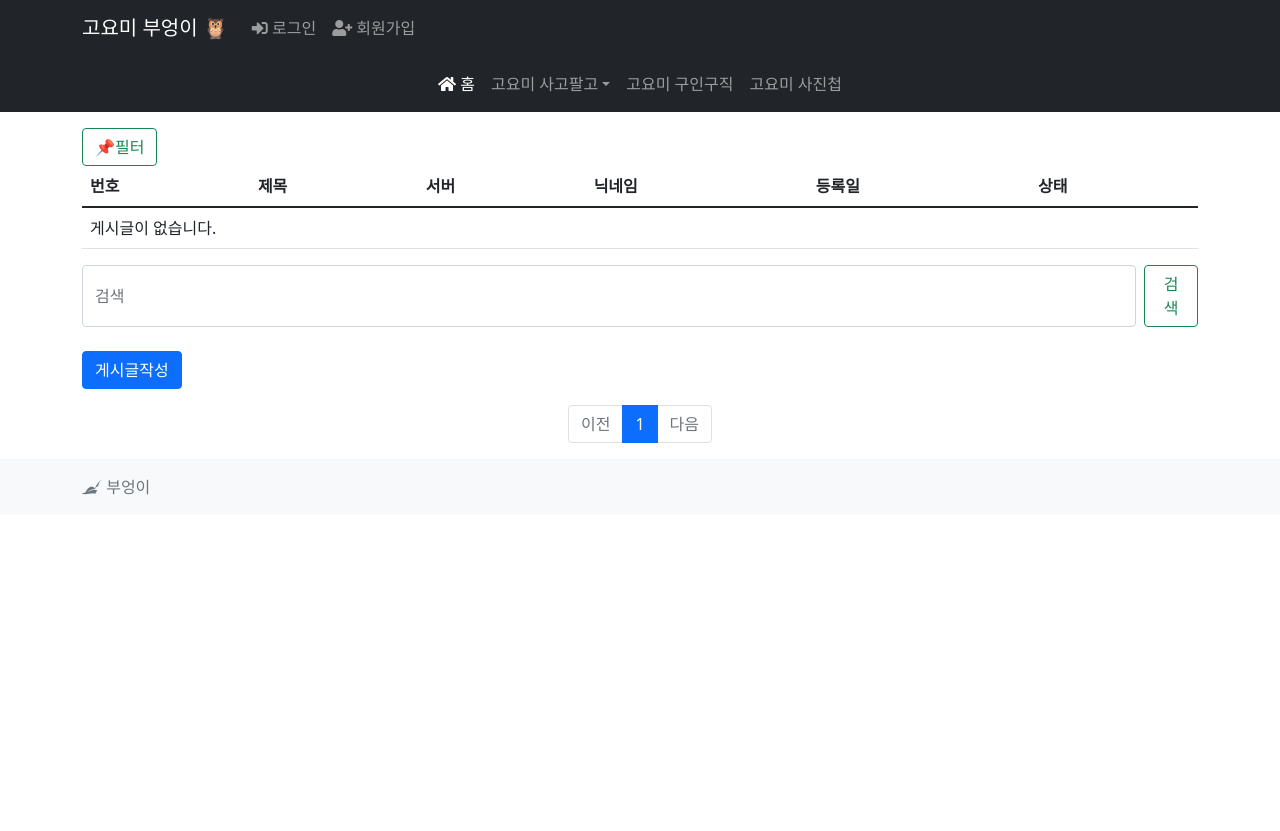
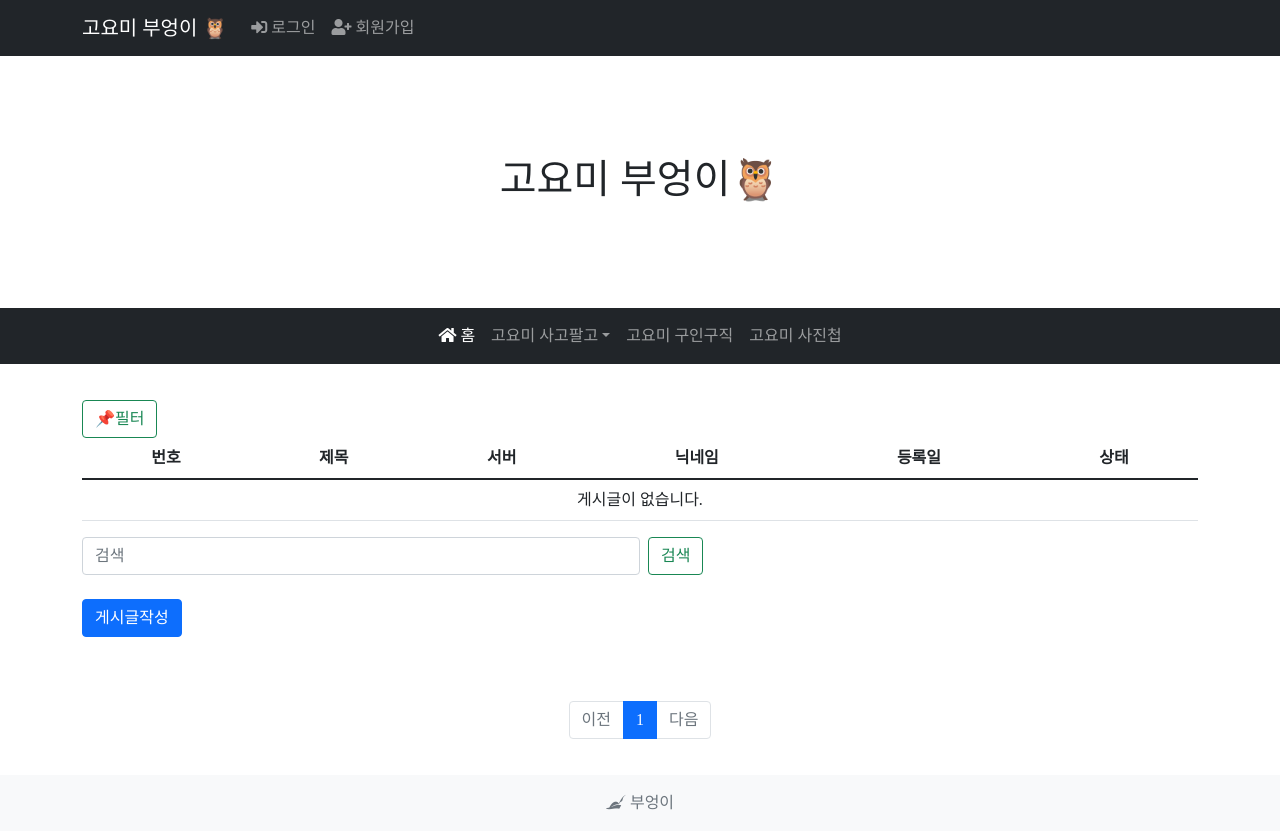
Before and after one commit to seuljaa/lllolll, a Django app: page /deal/deal_list/ in a window 1280 px wide. Before the commit the page ends 495 px from the top, so only its background shows below. Run offline with Django 4.2, Linux system fonts and the light colour scheme; data that the repository does not hold is empty; some libraries are stand-ins or nearby versions; some web fonts are replaced.

Commit message:
테일윈드안돼서 고침

```diff
--- a/config/static/common.css
+++ b/config/static/common.css
@@ -0,0 +1,100 @@
+.t-my-\[0px\] {
+  margin-top: 0px;
+  margin-bottom: 0px;
+}
+
+.t-my-3 {
+  margin-top: 0.75rem;
+  margin-bottom: 0.75rem;
+}
+
+.t-mt-1 {
+  margin-top: 0.25rem;
+}
+
+.t-mt-12 {
+  margin-top: 3rem;
+}
+
+.t-mt-\[30px\] {
+  margin-top: 30px;
+}
+
+.t-flex {
+  display: flex;
+}
+
+.t-min-h-screen {
+  min-height: 100vh;
+}
+
+.t-w-6\/12 {
+  width: 50%;
+}
+
+.t-w-40 {
+  width: 10rem;
+}
+
+.t-flex-1 {
+  flex: 1 1 0%;
+}
+
+.t-flex-col {
+  flex-direction: column;
+}
+
+.t-whitespace-nowrap {
+  white-space: nowrap;
+}
+
+.t-p-24 {
+  padding: 6rem;
+}
+
+.t-py-\[20px\] {
+  padding-top: 20px;
+  padding-bottom: 20px;
+}
+
+.t-pt-\[56px\] {
+  padding-top: 56px;
+}
+
+.t-text-center {
+  text-align: center;
+}
+
+.t-align-middle {
+  vertical-align: middle;
+}
+
+.t-text-indigo-400 {
+  --tw-text-opacity: 1;
+  color: rgb(129 140 248 / var(--tw-text-opacity));
+}
+
+.t-text-gray-400 {
+  --tw-text-opacity: 1;
+  color: rgb(156 163 175 / var(--tw-text-opacity));
+}
+
+.t-no-underline {
+  -webkit-text-decoration-line: none;
+          text-decoration-line: none;
+}
+
+@font-face {
+  font-family: 'GmarketSansMedium';
+
+  src: url('https://cdn.jsdelivr.net/gh/projectnoonnu/noonfonts_2001@1.1/GmarketSansMedium.woff') format('woff');
+
+  font-weight: normal;
+
+  font-style: normal;
+}
+
+html > body {
+  font-family: "GmarketSansMedium";
+  text-underline-position: under;
+}
--- a/package.json
+++ b/package.json
@@ -3,6 +3,6 @@
     "tailwindcss": "^3.0.12"
   },
   "scripts": {
-    "css": "npx tailwindcss -i ./config/static/common.base.css -o ./base/static/common.css --watch"
+    "css": "npx tailwindcss -i ./config/static/common.base.css -o ./config/static/common.css --watch"
   }
 }
```
Also changed, not shown: base/static/common.css (+6 -46 lines), config/settings.py (+3 -8 lines), accounts/migrations/0001_initial.py, deal/migrations/0001_initial.py, deal/migrations/0002_alter_dealitems_group_alter_dealitems_part.py (deleted).
